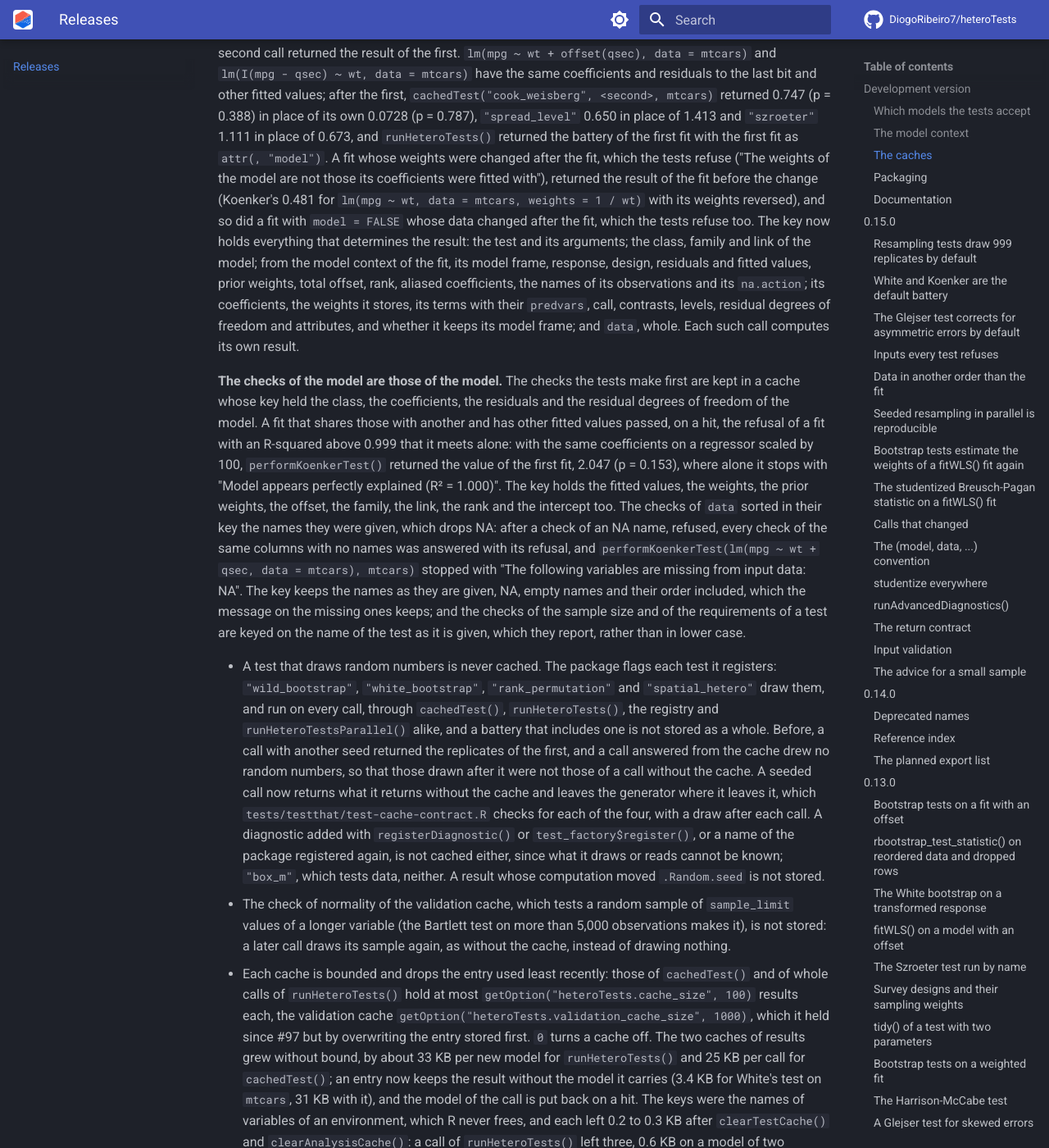
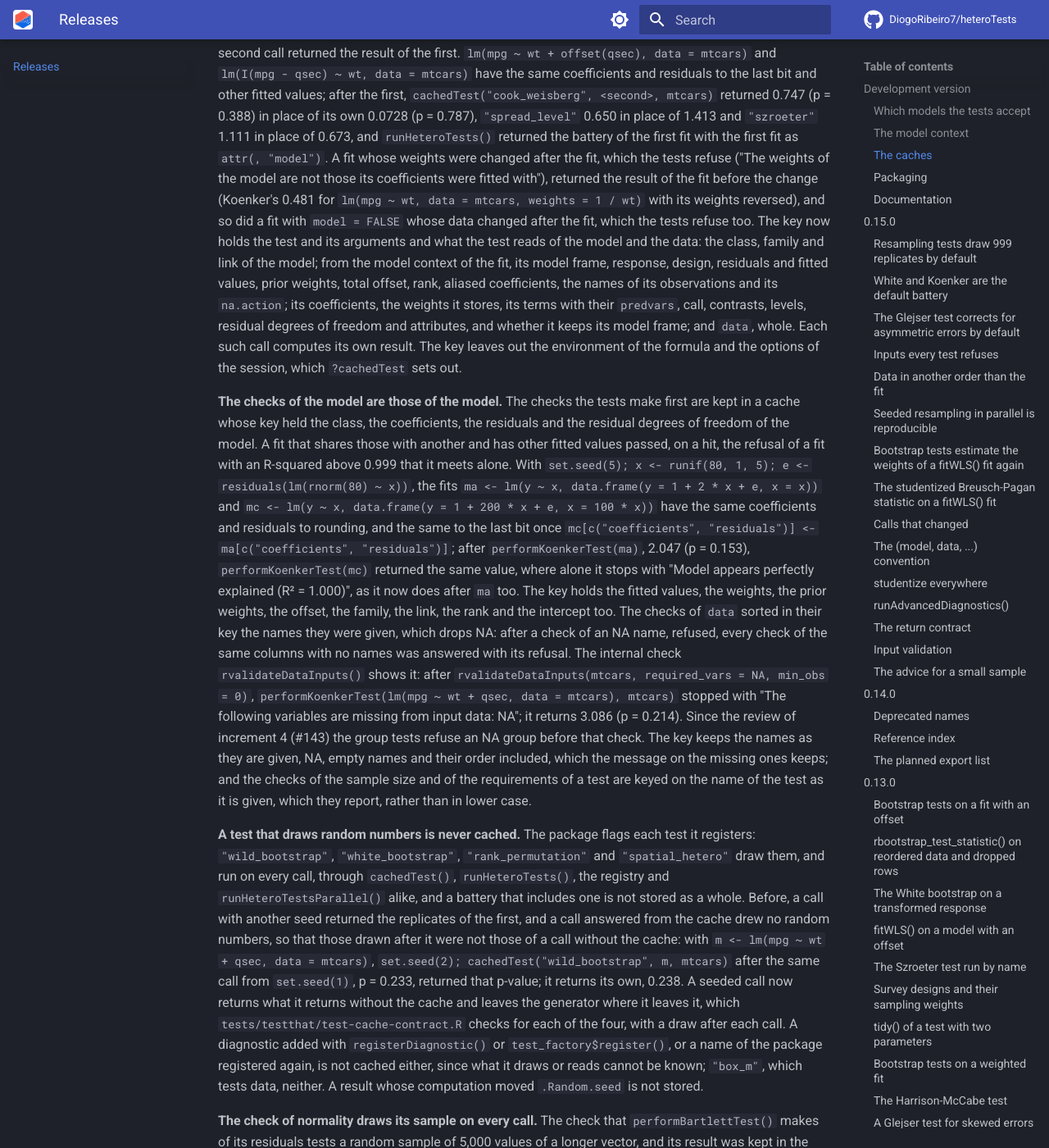
Before and after one commit to DiogoRibeiro7/heteroTests, an MkDocs documentation site: the page built from docs/releases.md, in a window 1280 px wide and 1400 px high, scrolled down 20390 px. Shown: the whole window at 82% size. Built offline with MkDocs 1.6.1 and Material for MkDocs 9.7.7, drawn with Linux system fonts in a browser that asks for light colours; comment, search, counter and statistics services are not loaded; some of the changed text lies outside the part shown.

Commit message:
Regenerate the reference, releases and roadmap pages

```diff
--- a/docs/releases.md
+++ b/docs/releases.md
@@ -989,55 +989,101 @@
 were fitted with"), returned the result of the fit before the change
 (Koenker's 0.481 for `lm(mpg ~ wt, data = mtcars, weights = 1 / wt)` with
 its weights reversed), and so did a fit with `model = FALSE` whose data
-changed after the fit, which the tests refuse too. The key now holds
-everything that determines the result: the test and its arguments; the
-class, family and link of the model; from the model context of the fit, its
-model frame, response, design, residuals and fitted values, prior weights,
-total offset, rank, aliased coefficients, the names of its observations and
-its `na.action`; its coefficients, the weights it stores, its terms with
-their `predvars`, call, contrasts, levels, residual degrees of freedom and
-attributes, and whether it keeps its model frame; and `data`, whole. Each
-such call computes its own result.
+changed after the fit, which the tests refuse too. The key now holds the
+test and its arguments and what the test reads of the model and the data:
+the class, family and link of the model; from the model context of the fit,
+its model frame, response, design, residuals and fitted values, prior
+weights, total offset, rank, aliased coefficients, the names of its
+observations and its `na.action`; its coefficients, the weights it stores,
+its terms with their `predvars`, call, contrasts, levels, residual degrees
+of freedom and attributes, and whether it keeps its model frame; and
+`data`, whole. Each such call computes its own result. The key leaves out
+the environment of the formula and the options of the session, which
+`?cachedTest` sets out.
 
 **The checks of the model are those of the model.** The checks the tests
 make first are kept in a cache whose key held the class, the coefficients,
 the residuals and the residual degrees of freedom of the model. A fit that
 shares those with another and has other fitted values passed, on a hit, the
-refusal of a fit with an R-squared above 0.999 that it meets alone: with the
-same coefficients on a regressor scaled by 100, `performKoenkerTest()`
-returned the value of the first fit, 2.047 (p = 0.153), where alone it stops
-with "Model appears perfectly explained (R² = 1.000)". The key holds the
-fitted values, the weights, the prior weights, the offset, the family, the
-link, the rank and the intercept too. The checks of `data` sorted in their
-key the names they were given, which drops NA: after a check of an NA name,
-refused, every check of the same columns with no names was answered with its
-refusal, and `performKoenkerTest(lm(mpg ~ wt + qsec, data = mtcars),
-mtcars)` stopped with "The following variables are missing from input data:
-NA". The key keeps the names as they are given, NA, empty names and their
-order included, which the message on the missing ones keeps; and the checks
-of the sample size and of the requirements of a test are keyed on the name
-of the test as it is given, which they report, rather than in lower case.
-
-- A test that draws random numbers is never cached. The package flags each
-    test it registers: `"wild_bootstrap"`, `"white_bootstrap"`,
-    `"rank_permutation"` and `"spatial_hetero"` draw them, and run on every
-    call, through `cachedTest()`, `runHeteroTests()`, the registry and
-    `runHeteroTestsParallel()` alike, and a battery that includes one is not
-    stored as a whole. Before, a call with another seed returned the
-    replicates of the first, and a call answered from the cache drew no random
-    numbers, so that those drawn after it were not those of a call without the
-    cache. A seeded call now returns what it returns without the cache and
-    leaves the generator where it leaves it, which
-    `tests/testthat/test-cache-contract.R` checks for each of the four, with a
-    draw after each call. A diagnostic added with `registerDiagnostic()` or
-    `test_factory$register()`, or a name of the package registered again, is
-    not cached either, since what it draws or reads cannot be known; `"box_m"`,
-    which tests data, neither. A result whose computation moved `.Random.seed`
-    is not stored.
-- The check of normality of the validation cache, which tests a random
-    sample of `sample_limit` values of a longer variable (the Bartlett test on
-    more than 5,000 observations makes it), is not stored: a later call draws
-    its sample again, as without the cache, instead of drawing nothing.
+refusal of a fit with an R-squared above 0.999 that it meets alone. With
+`set.seed(5); x <- runif(80, 1, 5); e <- residuals(lm(rnorm(80) ~ x))`, the
+fits `ma <- lm(y ~ x, data.frame(y = 1 + 2 * x + e, x = x))` and
+`mc <- lm(y ~ x, data.frame(y = 1 + 200 * x + e, x = 100 * x))` have the
+same coefficients and residuals to rounding, and the same to the last bit
+once `mc[c("coefficients", "residuals")] <- ma[c("coefficients",
+"residuals")]`; after `performKoenkerTest(ma)`, 2.047 (p = 0.153),
+`performKoenkerTest(mc)` returned the same value, where alone it stops with
+"Model appears perfectly explained (R² = 1.000)", as it now does after
+`ma` too. The key holds the fitted values, the weights, the prior weights,
+the offset, the family, the link, the rank and the intercept too. The checks
+of `data` sorted in their key the names they were given, which drops NA:
+after a check of an NA name, refused, every check of the same columns with
+no names was answered with its refusal. The internal check
+`rvalidateDataInputs()` shows it: after
+`rvalidateDataInputs(mtcars, required_vars = NA, min_obs = 0)`,
+`performKoenkerTest(lm(mpg ~ wt + qsec, data = mtcars), mtcars)` stopped
+with "The following variables are missing from input data: NA"; it returns
+3.086 (p = 0.214). Since the review of increment 4 (#143) the group tests
+refuse an NA group before that check. The key keeps the names as they are
+given, NA, empty names and their order included, which the message on the
+missing ones keeps; and the checks of the sample size and of the
+requirements of a test are keyed on the name of the test as it is given,
+which they report, rather than in lower case.
+
+**A test that draws random numbers is never cached.** The package flags each
+test it registers: `"wild_bootstrap"`, `"white_bootstrap"`,
+`"rank_permutation"` and `"spatial_hetero"` draw them, and run on every
+call, through `cachedTest()`, `runHeteroTests()`, the registry and
+`runHeteroTestsParallel()` alike, and a battery that includes one is not
+stored as a whole. Before, a call with another seed returned the replicates
+of the first, and a call answered from the cache drew no random numbers, so
+that those drawn after it were not those of a call without the cache: with
+`m <- lm(mpg ~ wt + qsec, data = mtcars)`, `set.seed(2);
+cachedTest("wild_bootstrap", m, mtcars)` after the same call from
+`set.seed(1)`, p = 0.233, returned that p-value; it returns its own, 0.238.
+A seeded call now returns what it returns without the cache and leaves the
+generator where it leaves it, which `tests/testthat/test-cache-contract.R`
+checks for each of the four, with a draw after each call. A diagnostic added
+with `registerDiagnostic()` or `test_factory$register()`, or a name of the
+package registered again, is not cached either, since what it draws or reads
+cannot be known; `"box_m"`, which tests data, neither. A result whose
+computation moved `.Random.seed` is not stored.
+
+**The check of normality draws its sample on every call.** The check that
+`performBartlettTest()` makes of its residuals tests a random sample of
+5,000 values of a longer vector, and its result was kept in the validation
+cache: a second identical call drew no random numbers, and the stream after
+it was not that of a call without the cache. It is no longer stored. With
+`set.seed(1); d <- data.frame(x = runif(6000), g = factor(rep(c("a", "b",
+"c"), 2000))); d$y <- 1 + d$x + rnorm(6000)` and `m <- lm(y ~ x, data =
+d)`, two calls `performBartlettTest(m, d, group = "g")` from `set.seed(2)`
+left `runif(1)` at 0.588, and leave it at 0.963, as two calls without the
+cache did.
+
+**`runHeteroTests()` stores no call that fell back on a diagnostic the
+caches may not hold.** When a test fails, the runner falls back on another,
+which can be a diagnostic a user registered under the name of a fallback, or
+a resampling test, and the call was stored with its result: after
+`registerDiagnostic("breusch_pagan", <a function that counts its calls>)`,
+`runHeteroTests(m, d, tests = "white")` on a fit of 15 observations, which
+White's test refuses, returned the first count on every call. It returns a
+new one. A fallback of the package, such as White's test without its cross
+products, may be kept (found by the review of #144).
+
+**`runHeteroTests(use_cache = TRUE)`, the default, returns the suite of
+`use_cache = FALSE`.** A result computed through the cache lacked the mark
+`attr(, "extras")$streaming = FALSE` that the route without it adds; the two
+now return `identical()` suites, on a first call and on one answered from
+the cache.
+
+**The names of the estimates of `performQuantileRegressionTest()` do not
+depend on the options.** They were `"tau_"` and `format(taus)`, so that
+`options(digits = 1)` named `c(0.25, 0.75)` `"tau_0.2"` and `"tau_0.8"`, and
+a result read from the cache kept the names of the call that stored it. They
+are formatted with the digits, the penalty for scientific notation and the
+decimal mark of R's defaults: `"tau_0.25"` and `"tau_0.75"` whatever the
+options, the names of the default options before.
+
 - Each cache is bounded and drops the entry used least recently: those of
     `cachedTest()` and of whole calls of `runHeteroTests()` hold at most
     `getOption("heteroTests.cache_size", 100)` results each, the validation
@@ -1075,20 +1121,24 @@
     the eleven deterministic tests, without the cache, on empty caches and once
     more, and the three resampling tests on twelve cells) are `identical()` to
     those of 0.15.0, value, warnings and the random numbers drawn after the
-    call, but for three groups. In a pass over all the cells that never clears
-    the caches, 558 calls (63 batteries, 495 single tests) that 0.15.0
-    answered with the entry of another cell, such as a fit with an `offset()`
-    term with that of the same fit with an `offset` argument, or a fit
-    weighted by a vector of the workspace with that of the same fit weighted
-    by a column of the data, now compute their own value, which equals the
-    call without the cache. 26 resampling calls
-    repeated from the same seed, which 0.15.0 answered from the cache, draw
-    their replicates again, and the numbers drawn after them are those of a
-    call without the cache. And the warnings of the five cells of the zero
-    prior weight and of two calls of the quantile regression test on a fit
-    with `model = FALSE` whose data are gone (above). No call answered from
-    the cache returns a value other than the same call without it; such a call
-    gives none of the warnings of the call that stored its result, as before.
+    call, but for four groups. The batteries run with the cache carry the mark
+    `extras$streaming` (above) in the 214 cells where no test fell back or
+    stopped, and all 1,026 of them, on empty caches, once more and in a pass
+    over all the cells that never clears the caches, are the battery without
+    the cache, value and numbers drawn after it. In that pass, 558 calls (63
+    batteries, 495 single tests) that 0.15.0 answered with the entry of
+    another cell, such as a fit with an `offset()` term with that of the same
+    fit with an `offset` argument, or a fit weighted by a vector of the
+    workspace with that of the same fit weighted by a column of the data, now
+    compute their own value, which equals the call without the cache. 26
+    resampling calls repeated from the same seed, which 0.15.0 answered from
+    the cache, draw their replicates again, and the numbers drawn after them
+    are those of a call without the cache. And the warnings of the five cells
+    of the zero prior weight and of two calls of the quantile regression test
+    on a fit with `model = FALSE` whose data are gone (above). None of the
+    12,384 calls answered from the cache, or run with it, returns a value
+    other than the same call without it; a call answered from the cache gives
+    none of the warnings of the call that stored its result, as before.
 
 ### Packaging
 
```
Also changed, not shown: docs/reference/cachedTest.md (+23 -8 lines), docs/reference/clearTestCache.md (+3 -2 lines), docs/reference/runHeteroTests.md (+10 -8 lines), docs/roadmap.md (+7 -0 lines).
